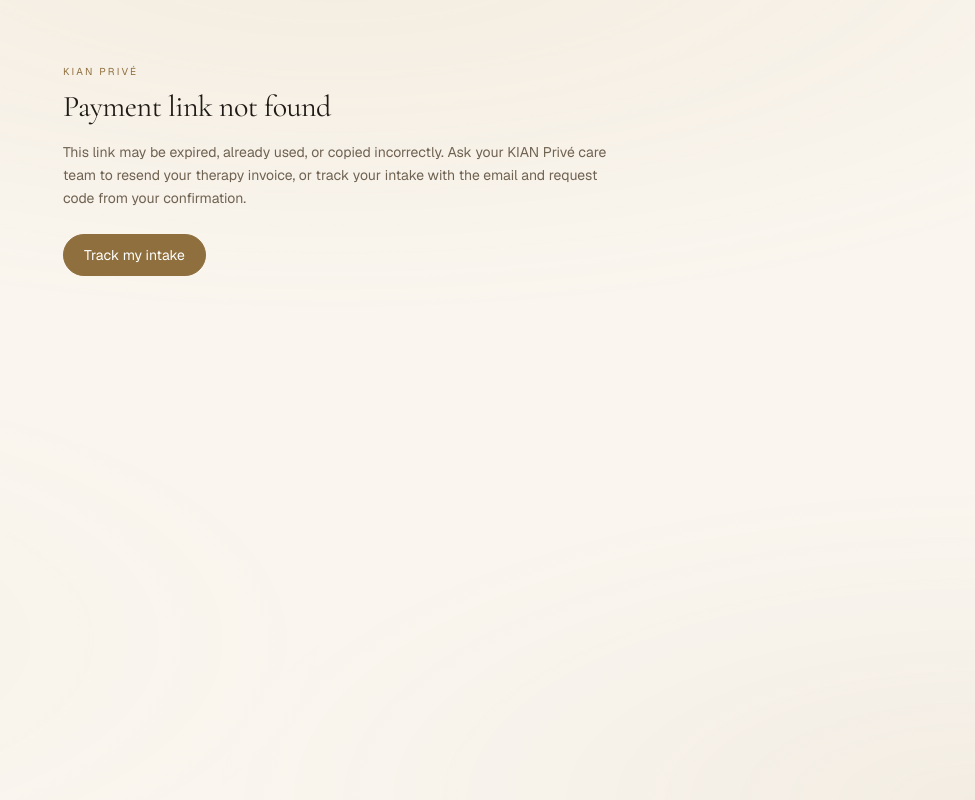
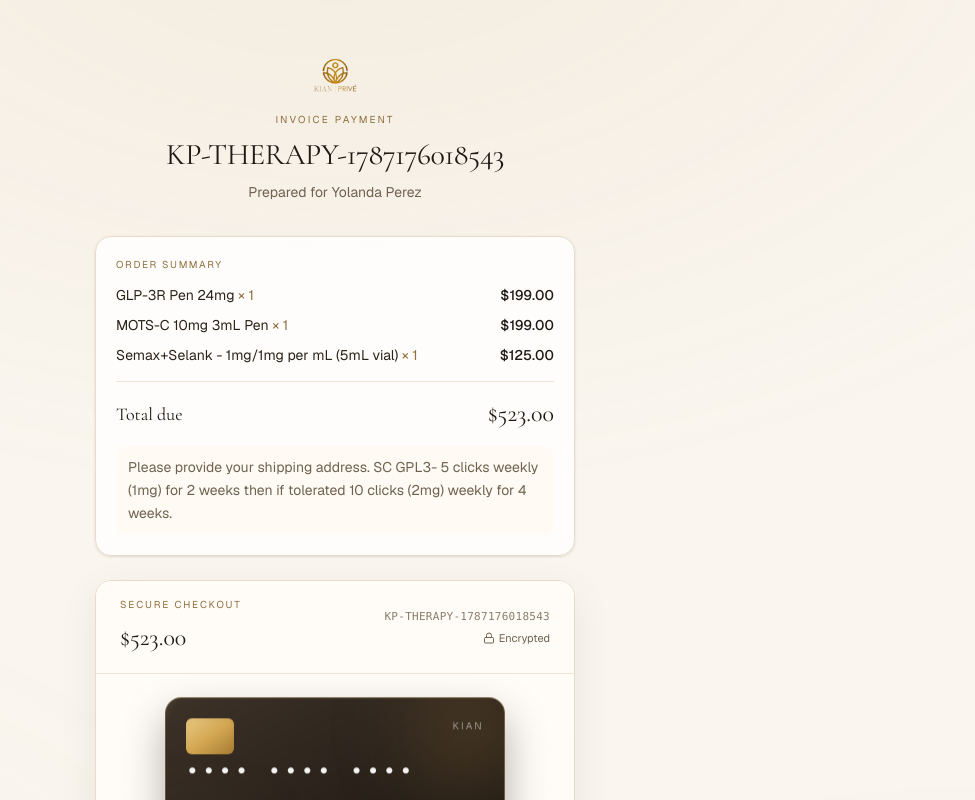
Before and after one commit to xsidious/kianprive, a Next.js app: page /pay/preview in a window 1280 px wide. Shown: the top 800 px of the page, without its empty margins (305-1280 px from the left). Built offline with nearby package versions, Linux system fonts and the light colour scheme; no server answers; the database is empty.

Commit message:
Add static pay page previews for invoice checkout and receipt design.
Co-authored-by: Cursor <cursoragent@cursor.com>

```diff
--- /dev/null
+++ b/src/app/pay/preview/page.tsx
@@ -0,0 +1,21 @@
+import { InvoicePayExperience } from "@/components/commerce/InvoicePayExperience";
+
+/** Static design preview — no database required. */
+export default function PayDesignPreviewPage() {
+  return (
+    <InvoicePayExperience
+      token="preview-token"
+      orderNumber="KP-THERAPY-1787176018543"
+      total={523}
+      patientName="Yolanda Perez"
+      notes="Please provide your shipping address. SC GPL3- 5 clicks weekly (1mg) for 2 weeks then if tolerated 10 clicks (2mg) weekly for 4 weeks."
+      items={[
+        { id: "1", title: "GLP-3R Pen 24mg", quantity: 1, lineTotal: 199 },
+        { id: "2", title: "MOTS-C 10mg 3mL Pen", quantity: 1, lineTotal: 199 },
+        { id: "3", title: "Semax+Selank - 1mg/1mg per mL (5mL vial)", quantity: 1, lineTotal: 125 },
+      ]}
+      paid={false}
+      expired={false}
+    />
+  );
+}
--- /dev/null
+++ b/src/app/pay/preview/receipt/page.tsx
@@ -0,0 +1,20 @@
+import { PaymentReceipt } from "@/components/commerce/PaymentReceipt";
+
+/** Static receipt preview — no database required. */
+export default function PayReceiptPreviewPage() {
+  return (
+    <main className="mx-auto max-w-lg px-4 py-10 sm:py-14">
+      <PaymentReceipt
+        receipt={{
+          orderNumber: "KP-THERAPY-1787176018543",
+          amount: 523,
+          transId: "80047291863",
+          paidAt: new Date().toISOString(),
+          cardLast4: "4242",
+          cardBrand: "Visa",
+          patientName: "Yolanda Perez",
+        }}
+      />
+    </main>
+  );
+}
```
